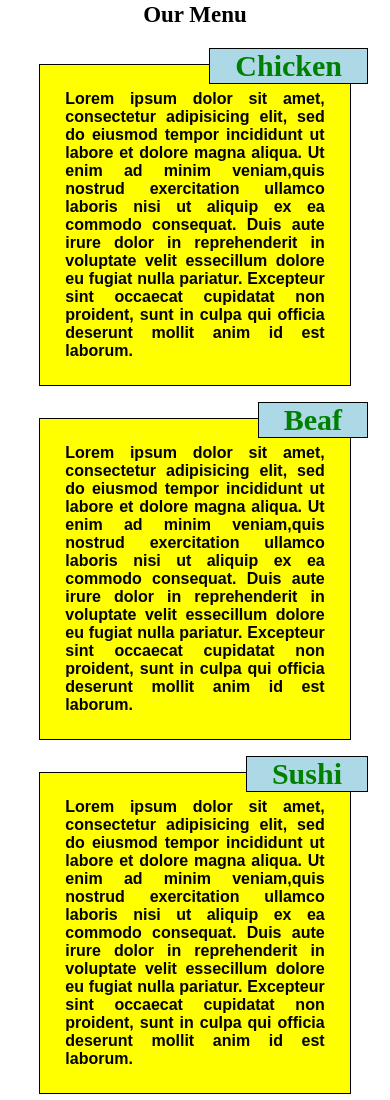
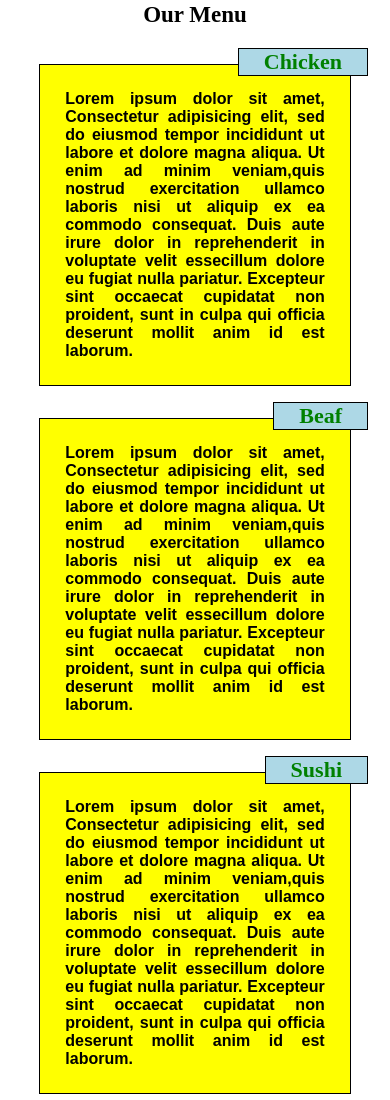
Before and after one commit to hammas132/coursera-test, a plain HTML site: page module_2_Solution/index.html in a window 390 px wide. Drawn offline with Linux system fonts and the light colour scheme.

Commit message:
Assignment 1 of Module 2

```diff
--- a/module_2_Solution/index.html
+++ b/module_2_Solution/index.html
@@ -14,19 +14,19 @@
 	<section>
       <div class="col-sm-12 col-md-6 col-lg-4 custom-text-box">
       	<h1 class="heading">Chicken</h1>
-        <p class="p_custom">Lorem ipsum dolor sit amet, consectetur adipisicing elit, sed do eiusmod tempor incididunt ut labore et dolore magna aliqua. Ut enim ad minim veniam,quis nostrud exercitation ullamco laboris nisi ut aliquip ex ea commodo consequat. Duis aute irure dolor in reprehenderit in voluptate velit essecillum dolore eu fugiat nulla pariatur. Excepteur sint occaecat cupidatat non proident, sunt in culpa qui officia deserunt mollit anim id est laborum.</p>
+        <p class="p_custom">Lorem ipsum dolor sit amet, Consectetur adipisicing elit, sed do eiusmod tempor incididunt ut labore et dolore magna aliqua. Ut enim ad minim veniam,quis nostrud exercitation ullamco laboris nisi ut aliquip ex ea commodo consequat. Duis aute irure dolor in reprehenderit in voluptate velit essecillum dolore eu fugiat nulla pariatur. Excepteur sint occaecat cupidatat non proident, sunt in culpa qui officia deserunt mollit anim id est laborum.</p>
       </div>
       </section>
       <section>
       <div class="col-sm-12 col-md-6 col-lg-4 custom-text-box">
         <h1 class="heading">Beaf</h1>
-        <p class="p_custom">Lorem ipsum dolor sit amet, consectetur adipisicing elit, sed do eiusmod tempor incididunt ut labore et dolore magna aliqua. Ut enim ad minim veniam,quis nostrud exercitation ullamco laboris nisi ut aliquip ex ea commodo consequat. Duis aute irure dolor in reprehenderit in voluptate velit essecillum dolore eu fugiat nulla pariatur. Excepteur sint occaecat cupidatat non proident, sunt in culpa qui officia deserunt mollit anim id est laborum.</p>
+        <p class="p_custom">Lorem ipsum dolor sit amet, Consectetur adipisicing elit, sed do eiusmod tempor incididunt ut labore et dolore magna aliqua. Ut enim ad minim veniam,quis nostrud exercitation ullamco laboris nisi ut aliquip ex ea commodo consequat. Duis aute irure dolor in reprehenderit in voluptate velit essecillum dolore eu fugiat nulla pariatur. Excepteur sint occaecat cupidatat non proident, sunt in culpa qui officia deserunt mollit anim id est laborum.</p>
       </div>
       </section>
       <section>
        <div class="col-sm-12 col-md-12 col-lg-4 custom-text-box">
         <h1 class="heading">Sushi</h1>
-        <p class="p_custom">Lorem ipsum dolor sit amet, consectetur adipisicing elit, sed do eiusmod tempor incididunt ut labore et dolore magna aliqua. Ut enim ad minim veniam,quis nostrud exercitation ullamco laboris nisi ut aliquip ex ea commodo consequat. Duis aute irure dolor in reprehenderit in voluptate velit essecillum dolore eu fugiat nulla pariatur. Excepteur sint occaecat cupidatat non proident, sunt in culpa qui officia deserunt mollit anim id est laborum.</p>
+        <p class="p_custom">Lorem ipsum dolor sit amet, Consectetur adipisicing elit, sed do eiusmod tempor incididunt ut labore et dolore magna aliqua. Ut enim ad minim veniam,quis nostrud exercitation ullamco laboris nisi ut aliquip ex ea commodo consequat. Duis aute irure dolor in reprehenderit in voluptate velit essecillum dolore eu fugiat nulla pariatur. Excepteur sint occaecat cupidatat non proident, sunt in culpa qui officia deserunt mollit anim id est laborum.</p>
       </div>
   	</section>
 	</div>
--- a/module_2_Solution/styles.css
+++ b/module_2_Solution/styles.css
@@ -116,6 +116,9 @@ float:left;
 .heading{
   font-size: 30px;
 }
+div .heading{
+ font-size:25px ;
+}
   .col-md-1 {
     width: 8.33%;
   }
@@ -173,6 +176,9 @@ float:left;
 .heading{
   font-size: 23px;
 }
+div .heading{
+  font-size:22px ;
+ }
   .col-sm-1 {
     width: 8.33%;
   }
```
